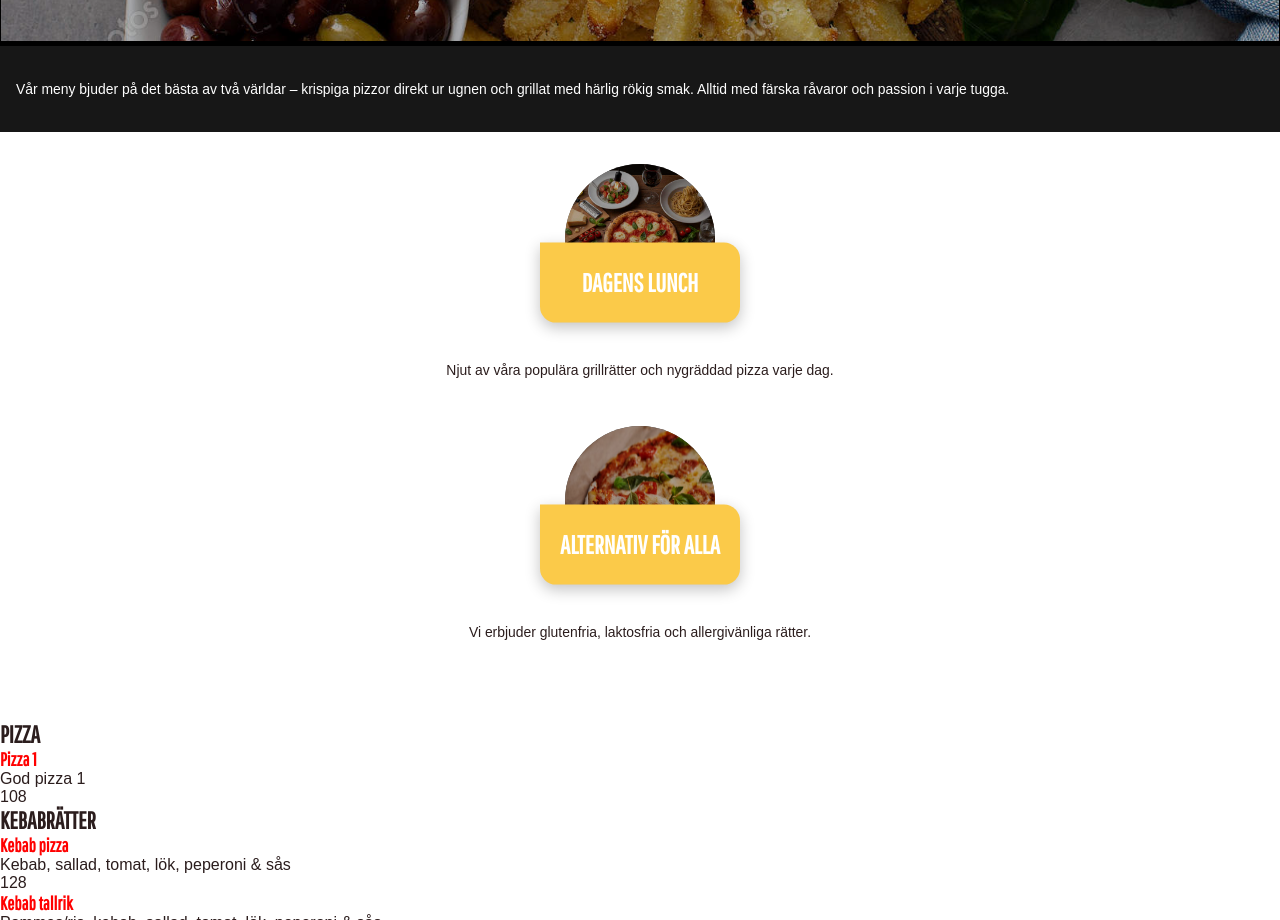
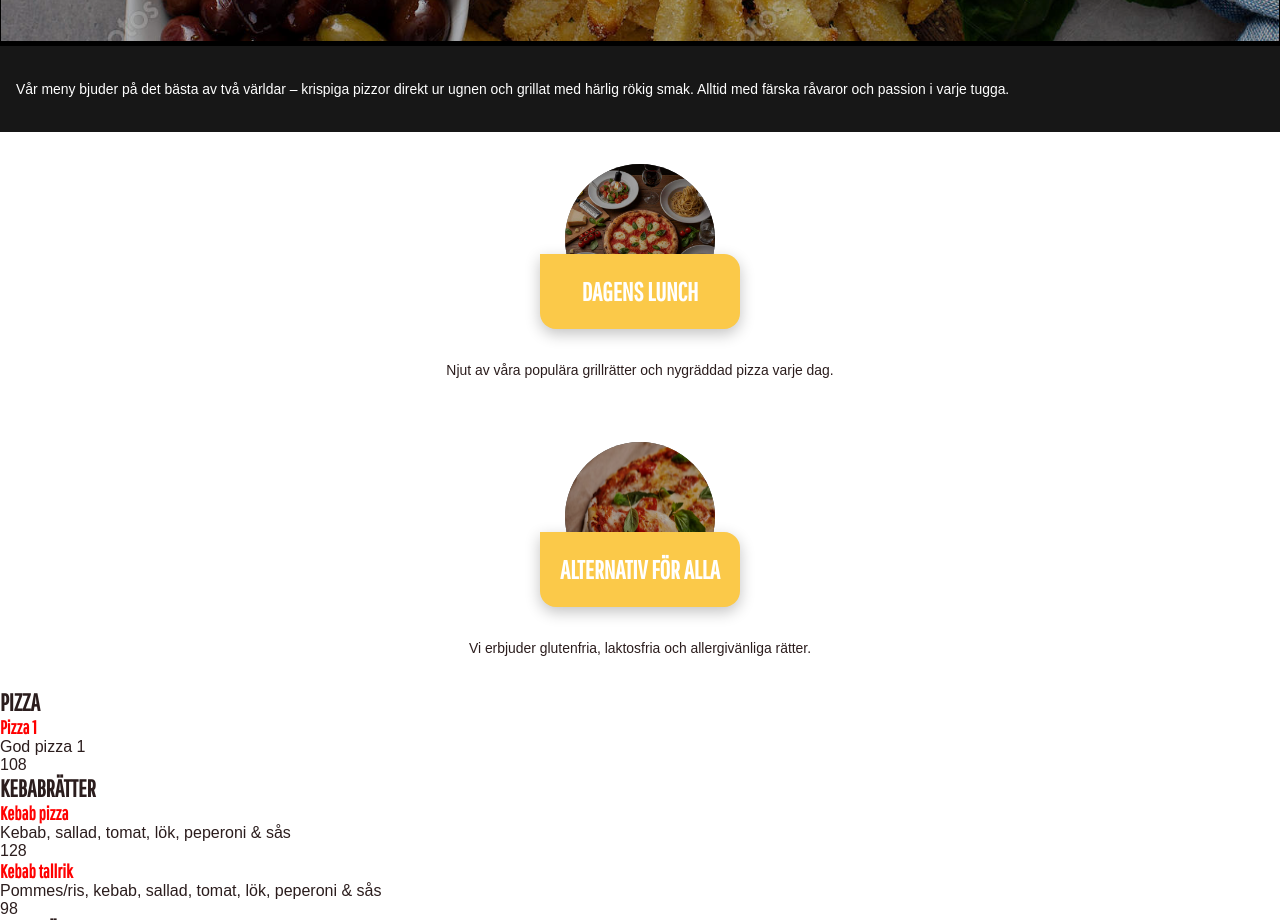
Before and after one commit to sebas-agudelo/latchpizzeria, a React (Create React App) app: page /meny in a window 1280 px wide. Shown: the part 760-1680 px from the top of the page. Built offline with nearby package versions, Linux system fonts and the light colour scheme; a web font is replaced by a local one.

Commit message:
Implement footer and footer content

```diff
--- a/src/sass/Menu/_menu.scss
+++ b/src/sass/Menu/_menu.scss
@@ -100,9 +100,10 @@
     .menu-highlights {
         width: 100%;
         height: auto;
-        padding: 2rem 0;
+
 
         .menu-highlight-item {
+            padding: 2rem 3rem;
             text-align: center;
             position: relative;
 
@@ -112,7 +113,6 @@
                 border-radius: 50%;
                 background-color: #000000;
                 margin: 0 auto;
-            //    box-shadow: rgba(0, 0, 0, 0.35) 0px 5px 15px;
 
                 img {
                     width: 100%;
@@ -124,27 +124,28 @@
             }
             .menu-highlight-item-details{
                 h3{
+                    position: absolute;
+                    top: 60%;
+                    left: 50%;
+                    transform: translate(-50%, -60%);
                     box-shadow: rgba(0, 0, 0, 0.24) 0px 5px 15px;
-                    position: absolute;
-                    top: 43%;
-                    left: 50%;
-                    transform: translate(-50%, -43%);
                     display: flex;
                     justify-content: center;
                     align-items: center;
                     color: #fff;
                     font-size: 1.6rem;
                     padding: 0;
-                    background-color: #fbca49;
+                    background-color: #fbc949;
                     width: 200px;
-                    height: 80px;
+                    height: 75px;
                     border-radius: 0 ;
 border-radius: 0 1rem 1rem 1rem;
                 }
 
                 p{
                     font-size: 0.87rem;
-                    padding: 3rem 3rem;
+                    // padding: 0 3rem;
+                    margin-top: 3rem;
 
                 }
             }
```
